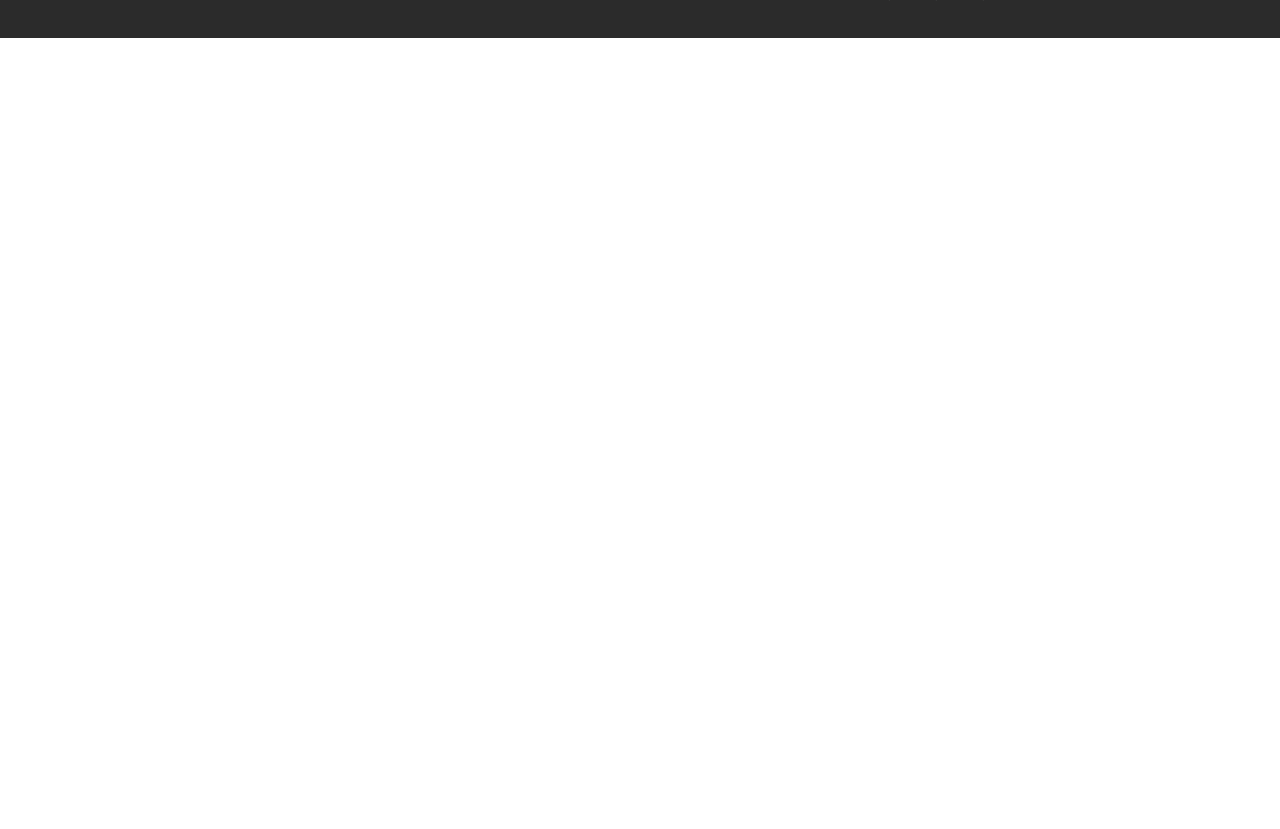
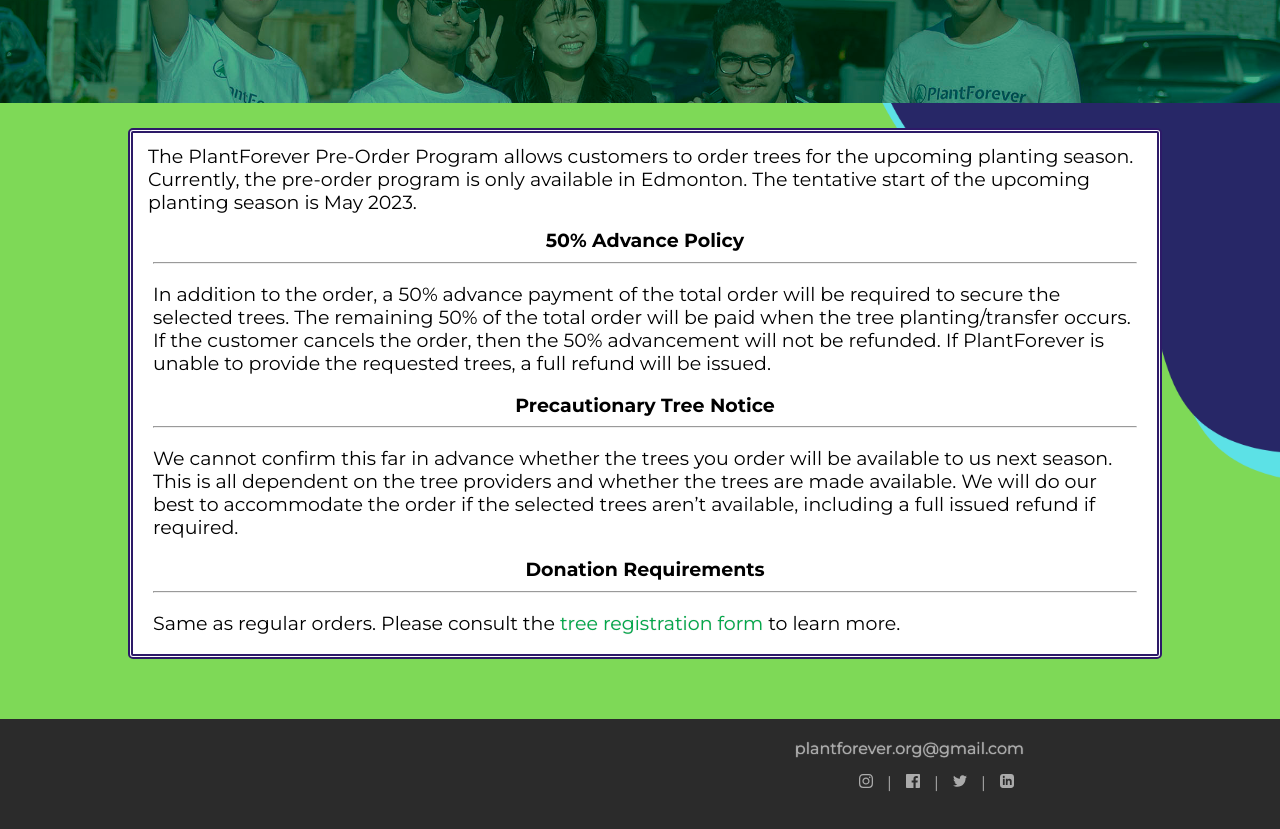
Before and after one commit to cocoliliace/PlantForever, a Vue app: page /pre-order in a window 1280 px wide. Before the commit this address had no page. Shown: the part 380-1209 px from the top of the page. Before the commit the page ends 800 px from the top, so only its background shows below. Built offline with nearby package versions, Linux system fonts and the light colour scheme.

Commit message:
feat: pre-order page

```diff
--- a/src/router.js
+++ b/src/router.js
@@ -39,6 +39,11 @@ const router =  new Router({
       name: "Covid",
       component: () => import("./views/Covid.vue"),
       props: true
+    },
+    {
+      path: "/pre-order",
+      name: "PreOrder",
+      component: () => import("./views/PreOrder.vue"),
     },
     {
       path: "/accept-a-tree",
--- a/src/views/Covid.vue
+++ b/src/views/Covid.vue
@@ -43,7 +43,7 @@ export default {
       { name: "keywords", content: "covid, corona, update, organization, policy, guidelines, plantforever, tree, volunteer, edmonton" }
     ],
     link: [
-      { rel: "canonical", href: "https://www.plantforever.org/about-us" }
+      { rel: "canonical", href: "https://www.plantforever.org/covid-policies" }
     ]
   },
   props: {
--- a/src/views/GetTree.vue
+++ b/src/views/GetTree.vue
@@ -65,10 +65,14 @@
     </section>
 
     <form v-if="method" @submit.prevent="submit">
-      <label>
-        <input v-model="preorder" type="checkbox">
-        This is a pre-order for 2023
-      </label>
+      <fieldset class="checkbox-container">
+        <label style="font-size: 18px;">
+          <input v-model="preorder" type="checkbox" class="checkbox">
+          <span class="checkmark" style="border: 1px solid grey; width: 20px; height: 20px"></span>
+          This is a pre-order for 2023.
+          <router-link :to="{ name: 'PreOrder' }">Learn more</router-link>
+        </label>
+      </fieldset>
 
       <div style="color: red;">* Required</div>
       <fieldset>
--- /dev/null
+++ b/src/views/PreOrder.vue
@@ -0,0 +1,79 @@
+<template>
+  <div class="contains-form">
+    <div class="banner-container">
+      <div class="title">PRE-ORDER</div>
+    </div>
+    <div class="text-container">
+      <div style="margin-top: 12px;">
+        The PlantForever Pre-Order Program allows customers to order trees for the upcoming planting season.
+        Currently, the pre-order program is only available in Edmonton. The tentative start of the upcoming planting season is May 2023.
+      </div>
+
+      <div class="text">
+        <div class="title">50% Advance Policy</div>
+        <hr />
+        <p>
+          In addition to the order, a 50% advance payment of the total order will be required to secure the selected trees.
+          The remaining 50% of the total order will be paid when the tree planting/transfer occurs.
+          If the customer cancels the order, then the 50% advancement will not be refunded.
+          If PlantForever is unable to provide the requested trees, a full refund will be issued.
+        </p>
+      </div>
+
+      <div class="text">
+        <div class="title">Precautionary Tree Notice</div>
+        <hr />
+        <p>
+          We cannot confirm this far in advance whether the trees you order will be available to us next season.
+          This is all dependent on the tree providers and whether the trees are made available.
+          We will do our best to accommodate the order if the selected trees aren’t available, including a full issued refund if required.
+        </p>
+      </div>
+
+      <div class="text">
+        <div class="title">Donation Requirements</div>
+        <hr />
+        <p>
+          Same as regular orders. Please consult the
+          <router-link :to="{ name: 'GetTree' }">tree registration form</router-link>
+          to learn more.
+        </p>
+      </div>
+    </div>
+  </div>
+</template>
+
+<script>
+export default {
+  name: "PreOrder",
+  metaInfo: {
+    title: "Pre-Order",
+    meta: [
+      { name: "description", content: "The PlantForever Pre-Order Program allows customers to order trees for the upcoming planting season." },
+      { name: "keywords", content: "pre order, PlantForever, free, tree, plant, organization, backyard, colorado spruce, amur maple, schubert chokecherry" }
+    ],
+    link: [
+      { rel: "canonical", href: "https://www.plantforever.org/pre-order" }
+    ]
+  },
+}
+</script>
+
+<style lang="scss" scoped>
+.text-container {
+  background: white;
+  border: 5px $blue double;
+  border-radius: 5px;
+  width: calc(80vw - 30px);
+  padding: 0 15px;
+  margin: 25px 10vw 0 10vw;
+  font-size: 19px;
+}
+.text {
+  margin: 15px 5px;
+  .title {
+    text-align: center;
+    font-weight: 700;
+  }
+}
+</style>
```
